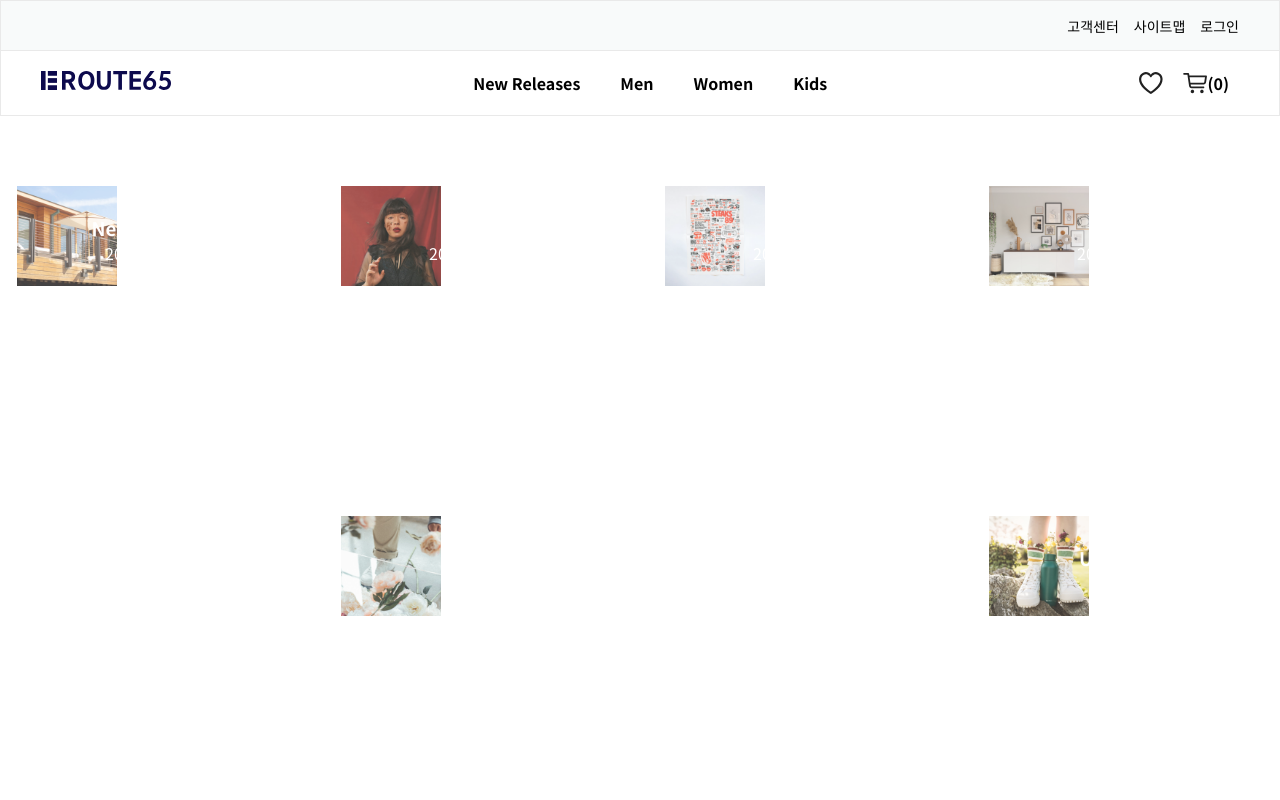
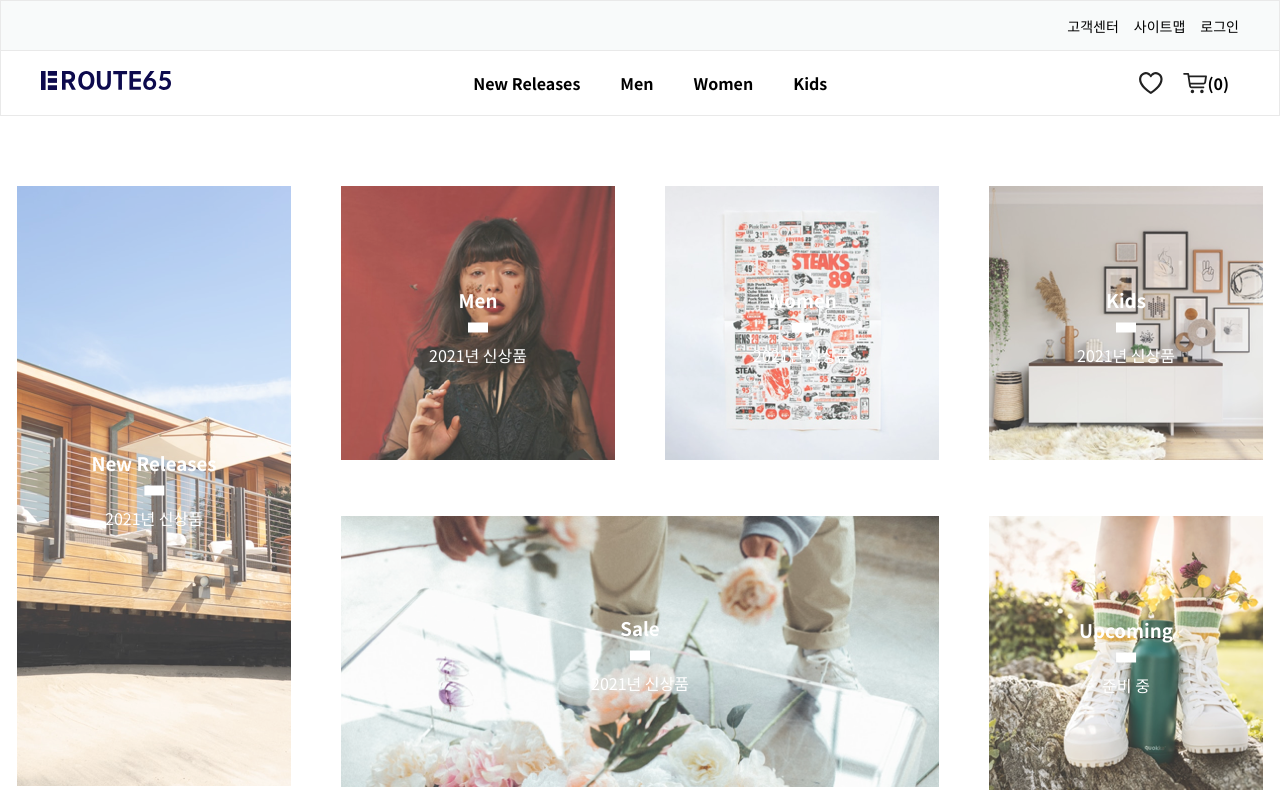
Before and after one commit to goleedev/nextjs-ecommerce, a Next.js app: page / in a window 1280 px wide. Shown: the top 800 px of the page. Built offline with nearby package versions, Linux system fonts and the light colour scheme.

Commit message:
10.0 Update Category Card

```diff
--- a/components/CategoryCard.tsx
+++ b/components/CategoryCard.tsx
@@ -1,26 +1,38 @@
-import Link from 'next/link'
-import Image from 'next/image'
+import Link from 'next/link';
+import Image from 'next/image';
 
-import styles from 'styles/CategoryCard.module.css'
+import styles from 'styles/CategoryCard.module.css';
 
 interface ICategoryCard {
-  image: string
-  name: string
-  description: string
+  image: StaticImageData;
+  name: string;
+  description: string;
 }
 
 const CategoryCard = ({ image, name, description }: ICategoryCard) => {
   return (
     <div className={styles.card}>
-      <Image className={styles.image} src={image} height={'100%'} width={'100%'} />
-      <Link href={name.toLowerCase() !== 'new-releases' ? `/category/${name.toLowerCase()}` : `/${name.toLowerCase()}`}>
+      <Image
+        src={image}
+        alt={'category-image'}
+        className={styles.image}
+        placeholder="blur"
+      />
+      <Link
+        href={
+          !name.includes('releases')
+            ? `/category/${name.toLowerCase()}`
+            : `/${name.toLowerCase()}`
+        }
+      >
         <div className={styles.info}>
           <h3>{name}</h3>
+          <div />
           <p>{description}</p>
         </div>
       </Link>
     </div>
-  )
-}
+  );
+};
 
-export default CategoryCard
+export default CategoryCard;
```
